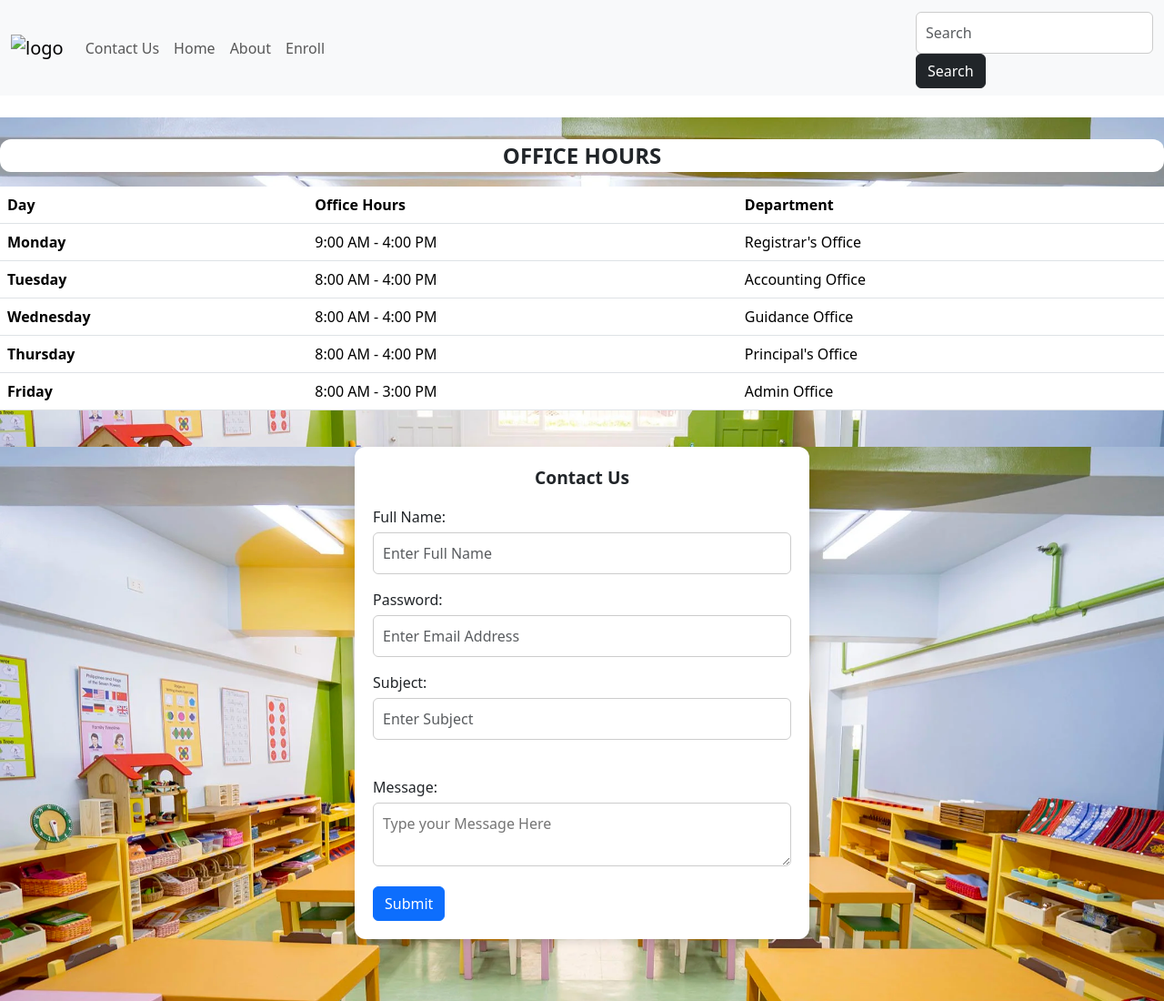
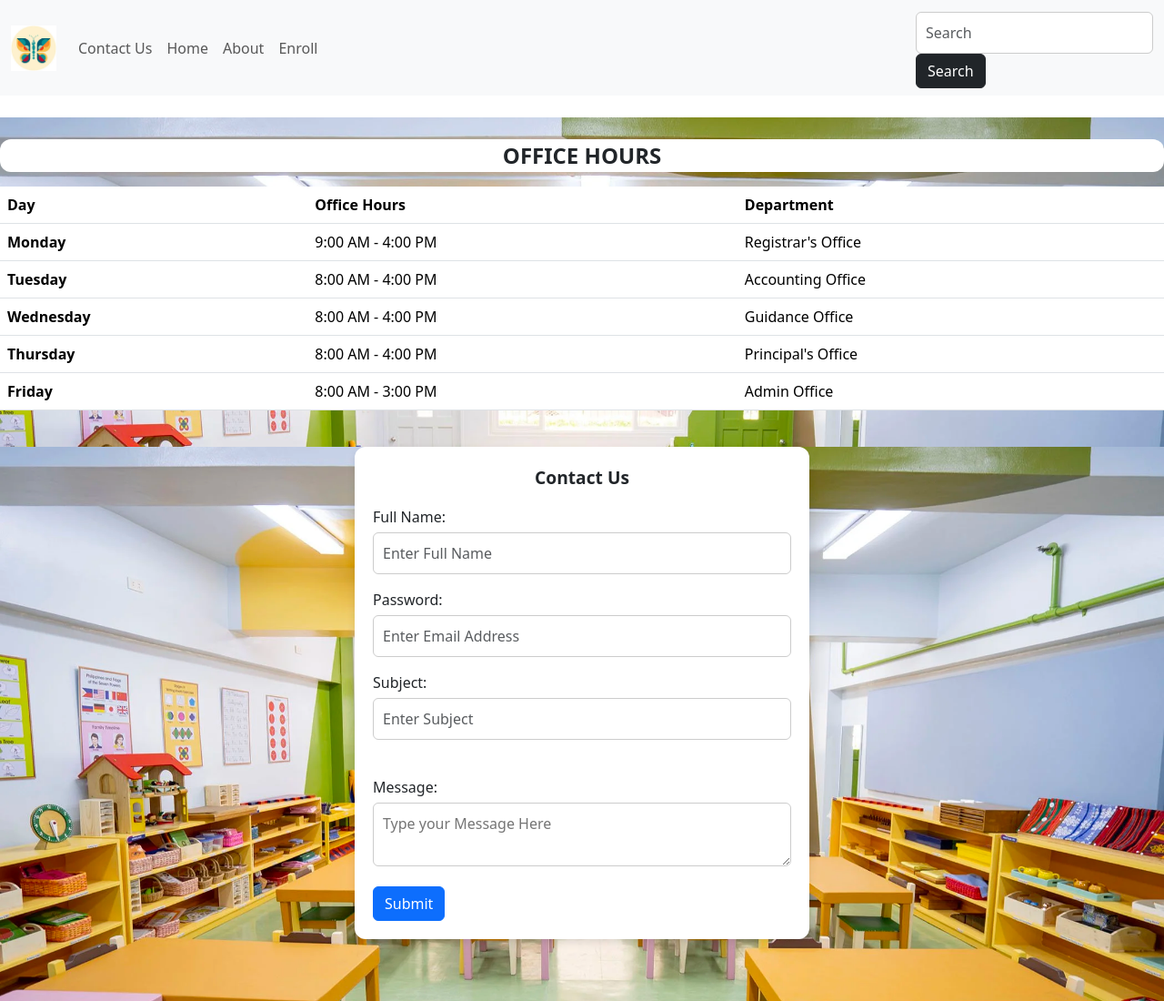
Before and after one commit to johnlockian/LP_ICT9SECTION_Q2SW2_Tabaldo_Gilliah, a plain HTML site: page contact.html in a window 1280 px wide. Shown: the top 1100 px of the page at 91% size. Drawn offline with nearby package versions, Linux system fonts and the light colour scheme.

Commit message:
Update contact.html

```diff
--- a/contact.html
+++ b/contact.html
@@ -47,7 +47,7 @@ input[type="text"],
      <nav class="navbar navbar-expand-sm navbar-light bg-light">
         <div class="container-fluid">
 
-            <a class="navbar-brand" href="#"> <img src="obmc logo.jpg" alt="logo" height="50px"></a>
+            <a class="navbar-brand" href="#"> <img src="obmc logo.jpeg" alt="logo" height="50px"></a>
             <button class="navbar-toggler" data-bs-toggle="collapse" data-bs-target="#mynavbar">
                 <span class="navbar-toggler-icon"></span>
             </button>
```
